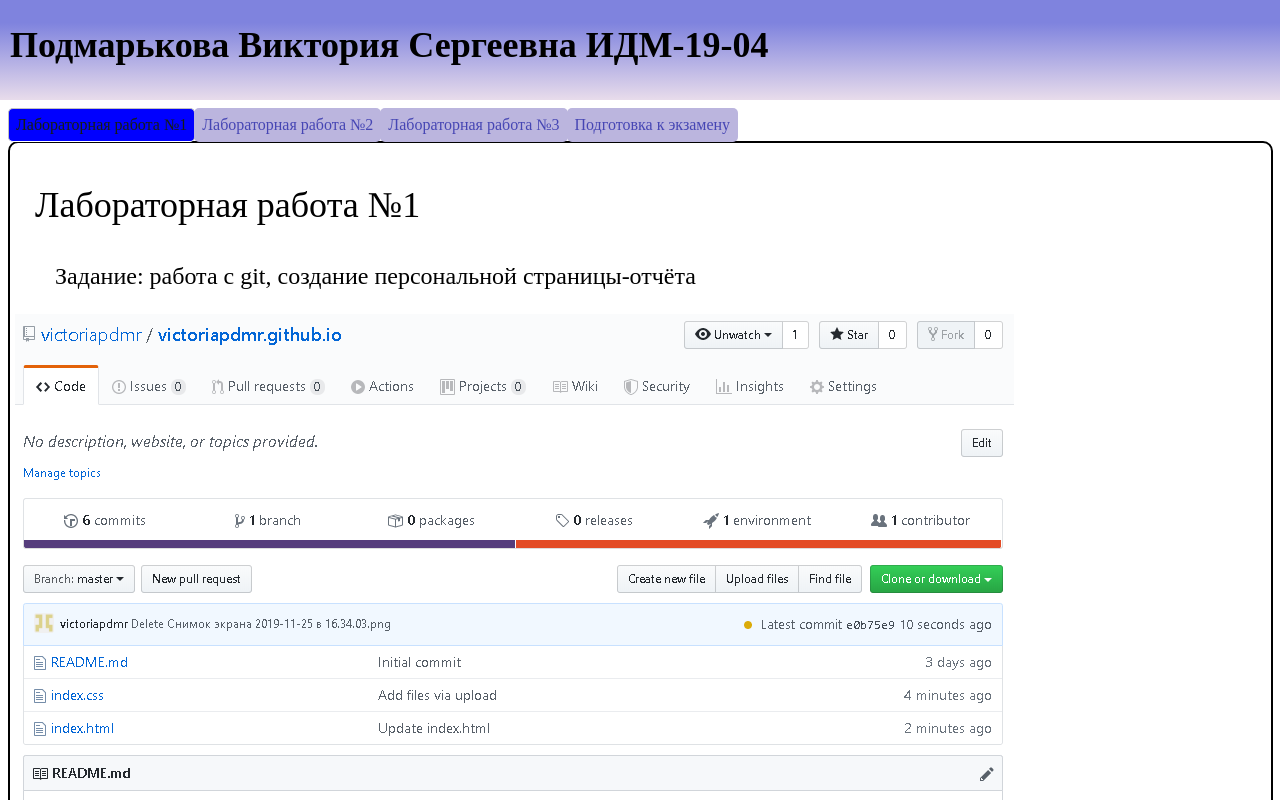
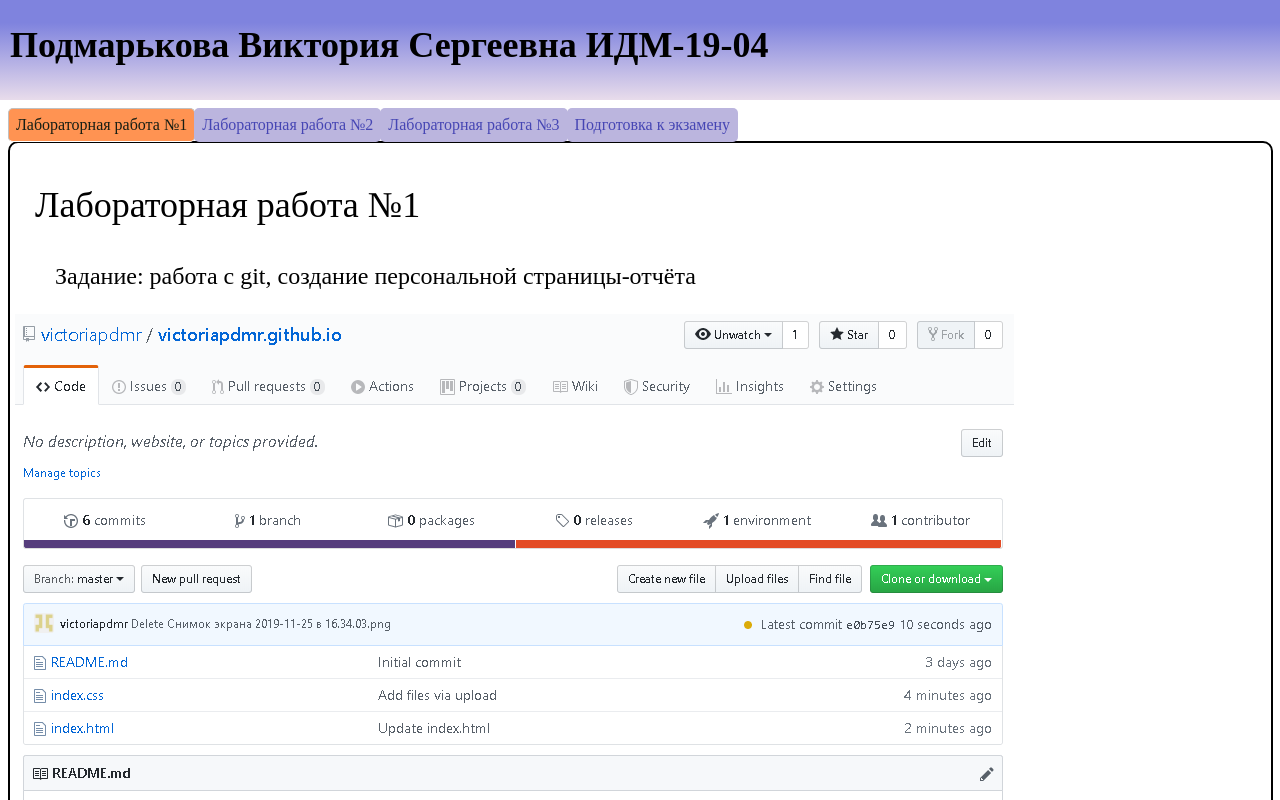
Before and after one commit to victoriapdmr/victoriapdmr.github.io, a plain HTML site: page index.html in a window 1280 px wide. Shown: the top 800 px of the page. Drawn offline with Linux system fonts and the light colour scheme.

Commit message:
Update index.css

```diff
--- a/index.css
+++ b/index.css
@@ -108,7 +108,7 @@ h1 {
     color: rgba(23, 30,20,1);
     border: 1px solid #C0C0C0;
     border-bottom: 1px solid #FFFFFF;
-    background: rgba(0, 0, 255, 1);
+    background: rgba(255, 147, 82, 255);
 }
 
 #lab1:checked ~ #block1,
```
